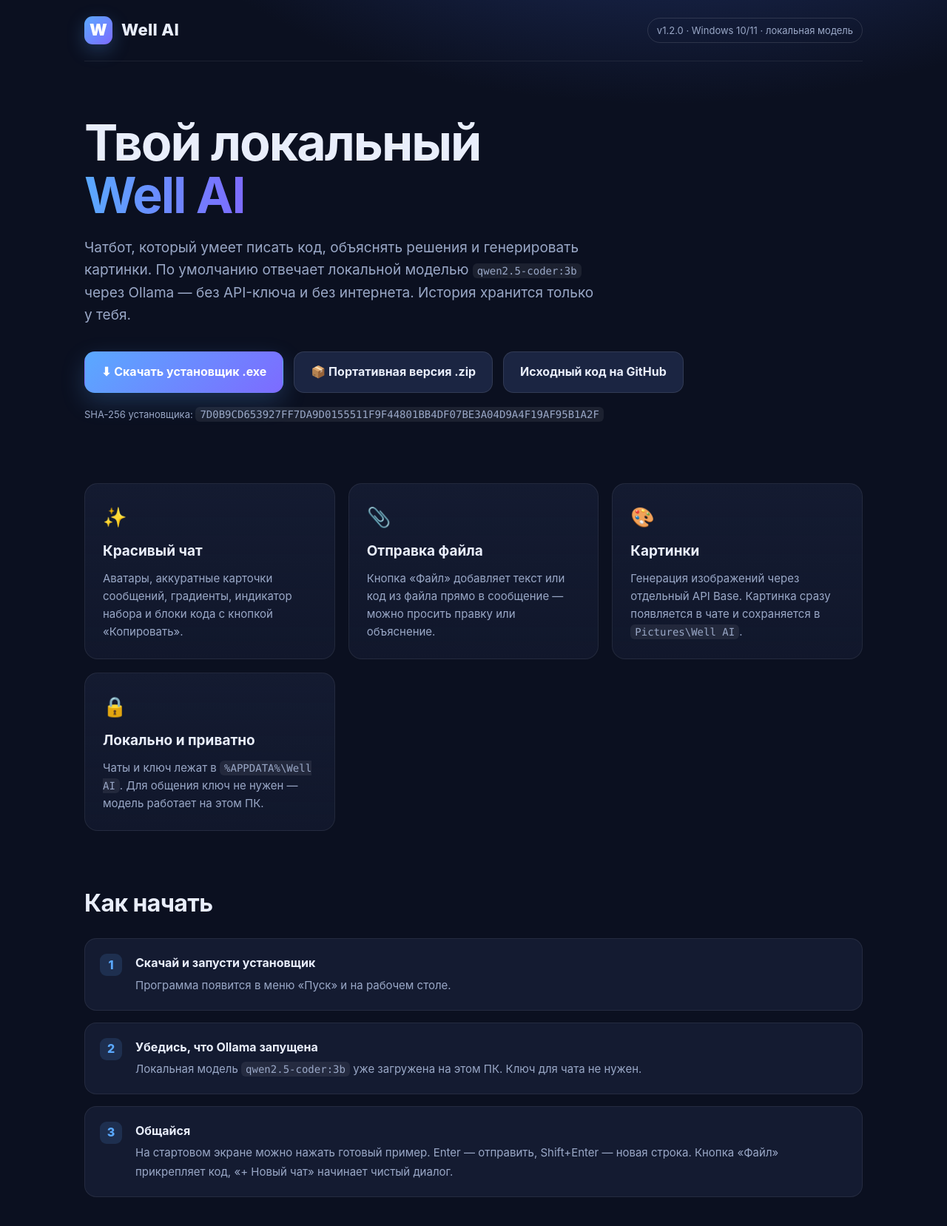
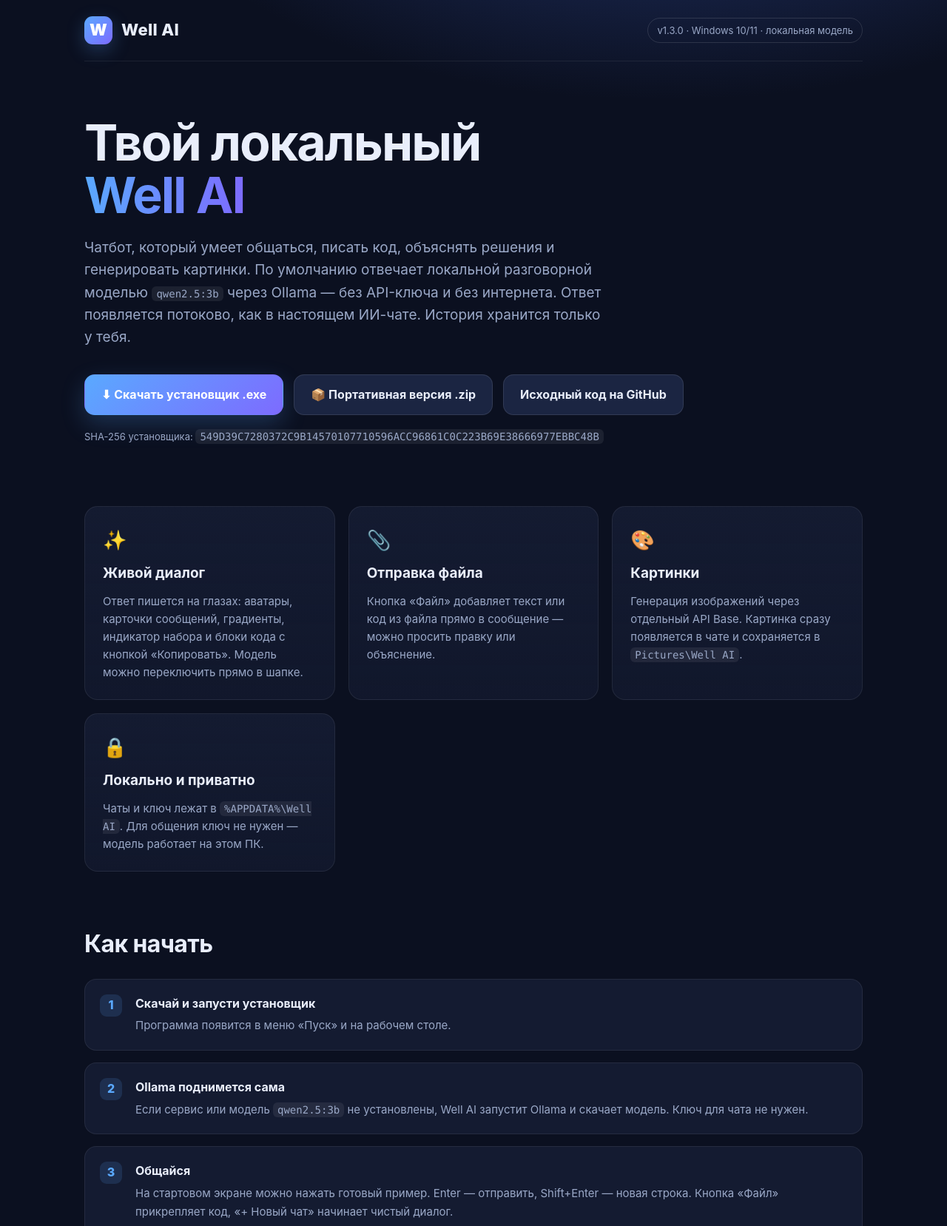
Before and after one commit to abibaokak/well-ai, a plain HTML site: page site/index.html in a window 1280 px wide. Shown: the top 1657 px of the page at 74% size. Drawn offline with Linux system fonts and the light colour scheme.

Commit message:
Well AI v1.3.0: потоковый чат, разговорная модель qwen2.5:3b, выбор модели

```diff
--- a/site/index.html
+++ b/site/index.html
@@ -104,22 +104,22 @@
   <div class="wrap">
     <header>
       <div class="logo"><div class="logo-mark">W</div> Well AI</div>
-      <div class="badge">v1.2.0 · Windows 10/11 · локальная модель</div>
+      <div class="badge">v1.3.0 · Windows 10/11 · локальная модель</div>
     </header>
 
     <div class="hero">
       <h1>Твой локальный<br><span>Well AI</span></h1>
-      <p>Чатбот, который умеет писать код, объяснять решения и генерировать картинки. По умолчанию отвечает локальной моделью <code>qwen2.5-coder:3b</code> через Ollama — без API-ключа и без интернета. История хранится только у тебя.</p>
+      <p>Чатбот, который умеет общаться, писать код, объяснять решения и генерировать картинки. По умолчанию отвечает локальной разговорной моделью <code>qwen2.5:3b</code> через Ollama — без API-ключа и без интернета. Ответ появляется потоково, как в настоящем ИИ-чате. История хранится только у тебя.</p>
       <div class="buttons">
-        <a class="btn btn-primary" href="https://github.com/abibaokak/well-ai/releases/download/v1.2.0/WellAI-Setup.exe">⬇ Скачать установщик .exe</a>
-        <a class="btn btn-secondary" href="https://github.com/abibaokak/well-ai/releases/download/v1.2.0/WellAI-portable.zip">📦 Портативная версия .zip</a>
+        <a class="btn btn-primary" href="https://github.com/abibaokak/well-ai/releases/download/v1.3.0/WellAI-Setup.exe">⬇ Скачать установщик .exe</a>
+        <a class="btn btn-secondary" href="https://github.com/abibaokak/well-ai/releases/download/v1.3.0/WellAI-portable.zip">📦 Портативная версия .zip</a>
         <a class="btn btn-secondary" href="https://github.com/abibaokak/well-ai">Исходный код на GitHub</a>
       </div>
-      <div class="meta">SHA-256 установщика: <code>7D0B9CD653927FF7DA9D0155511F9F44801BB4DF07BE3A04D9A4F19AF95B1A2F</code></div>
+      <div class="meta">SHA-256 установщика: <code>549D39C7280372C9B14570107710596ACC96861C0C223B69E38666977EBBC48B</code></div>
     </div>
 
     <div class="grid">
-      <div class="card"><div class="icon">✨</div><h3>Красивый чат</h3><p>Аватары, аккуратные карточки сообщений, градиенты, индикатор набора и блоки кода с кнопкой «Копировать».</p></div>
+      <div class="card"><div class="icon">✨</div><h3>Живой диалог</h3><p>Ответ пишется на глазах: аватары, карточки сообщений, градиенты, индикатор набора и блоки кода с кнопкой «Копировать». Модель можно переключить прямо в шапке.</p></div>
       <div class="card"><div class="icon">📎</div><h3>Отправка файла</h3><p>Кнопка «Файл» добавляет текст или код из файла прямо в сообщение — можно просить правку или объяснение.</p></div>
       <div class="card"><div class="icon">🎨</div><h3>Картинки</h3><p>Генерация изображений через отдельный API Base. Картинка сразу появляется в чате и сохраняется в <code>Pictures\Well AI</code>.</p></div>
       <div class="card"><div class="icon">🔒</div><h3>Локально и приватно</h3><p>Чаты и ключ лежат в <code>%APPDATA%\Well AI</code>. Для общения ключ не нужен — модель работает на этом ПК.</p></div>
@@ -129,14 +129,14 @@
       <h2>Как начать</h2>
       <div class="steps">
         <div class="step"><b>Скачай и запусти установщик</b><span>Программа появится в меню «Пуск» и на рабочем столе.</span></div>
-        <div class="step"><b>Убедись, что Ollama запущена</b><span>Локальная модель <code>qwen2.5-coder:3b</code> уже загружена на этом ПК. Ключ для чата не нужен.</span></div>
+        <div class="step"><b>Ollama поднимется сама</b><span>Если сервис или модель <code>qwen2.5:3b</code> не установлены, Well AI запустит Ollama и скачает модель. Ключ для чата не нужен.</span></div>
         <div class="step"><b>Общайся</b><span>На стартовом экране можно нажать готовый пример. Enter — отправить, Shift+Enter — новая строка. Кнопка «Файл» прикрепляет код, «+ Новый чат» начинает чистый диалог.</span></div>
       </div>
     </section>
 
     <section>
       <h2>Вопросы</h2>
-      <details><summary>Нужен ли API-ключ?</summary><p>Для чата — нет: по умолчанию используется локальная модель <code>qwen2.5-coder:3b</code> через Ollama на <code>http://127.0.0.1:11434/v1</code>. Для генерации картинок нужен ключ OpenAI (поле «API-ключ» и «API Base для картинок»).</p></details>
+      <details><summary>Нужен ли API-ключ?</summary><p>Для чата — нет: по умолчанию используется локальная разговорная модель <code>qwen2.5:3b</code> через Ollama на <code>http://127.0.0.1:11434/v1</code>. Для генерации картинок нужен ключ OpenAI (поле «API-ключ» и «API Base для картинок»).</p></details>
       <details><summary>Где хранится ключ?</summary><p>В файле <code>%APPDATA%\Well AI\config.json</code>. Не публикуй этот файл. Удаление настроек предлагается при uninstall.</p></details>
       <details><summary>Почему картинка не генерируется?</summary><p>Проверь, что у ключа есть доступ к выбранной модели картинок. Для OpenAI попробуй <code>gpt-image-1</code> или <code>dall-e-3</code> и разрешённый размер.</p></details>
       <details><summary>Как обновить?</summary><p>Скачай новый установщик и запусти его — он перезапишет файлы программы, сохранив настройки и историю.</p></details>
```
Also changed, not shown: docs/index.html (+8 -8 lines), installer/config.default.json (+9 -9 lines), 4 other files.
